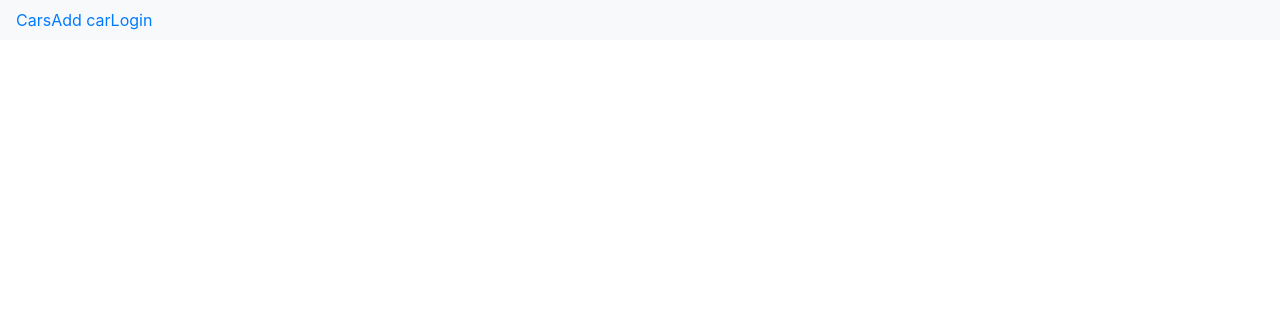
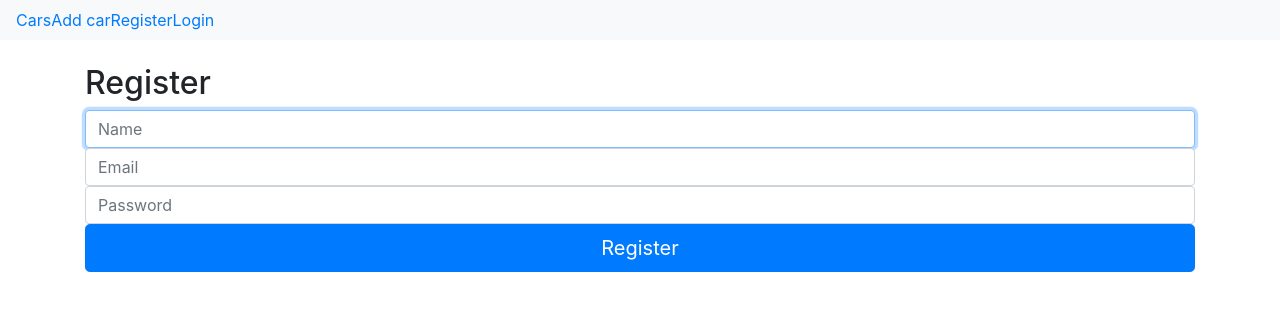
Before and after one commit to vukkapor/cars-app-vue, a Vue app: page /register in a window 1280 px wide. Shown: the top 310 px of the page. Built offline with nearby package versions, Linux system fonts and the light colour scheme.

Commit message:
svasta nesto

```diff
--- a/src/App.vue
+++ b/src/App.vue
@@ -7,6 +7,9 @@
         </li>
         <li class="nav-item">
           <router-link to="/add">Add car</router-link>
+        </li>
+        <li>
+          <router-link to="/register">Register</router-link>
         </li>
         <li v-if="!isAuthenticated">
           <router-link to="/login">Login</router-link>
@@ -27,14 +30,16 @@ export default {
   name: "app",
   data() {
     return {
-      isAuthenticated: authService.isAuthenticated()
+      isAuthenticated: false
     };
   },
-
+  created() {
+    this.isAuthenticated = authService.isAuthenticated();
+  },
   methods: {
     logout() {
       authService.logout();
-      this.isAuthenticated = false;
+      this.$router.push("/login");
     }
   }
 };
--- a/src/components/AppCars.vue
+++ b/src/components/AppCars.vue
@@ -23,6 +23,9 @@
       <td>
         <button type="button" @click="editCar(car.id)">Edit</button>
       </td>
+      <router-link :to="showCar(car.id)">
+        <button type="button">Show Car</button>
+      </router-link>
       <td>
         <button type="button" @click="deleteCar(car.id)">Delete</button>
       </td>
@@ -61,11 +64,15 @@ export default {
       carsService
         .delete(id)
         .then(() => {
-            this.$router.go();
+          this.$router.go();
         })
         .catch(e => {
           alert(e);
         });
+    },
+
+    showCar(id) {
+      return "/cars/" + id;
     }
   }
 };
--- /dev/null
+++ b/src/components/RegisterApp.vue
@@ -0,0 +1,55 @@
+<template>
+  <div class="container mt-4">
+    <form class="form-signin" @submit.prevent="register">
+      <h2 class="form-signin-heading">Register</h2>
+      <input
+        v-model="name"
+        type="text"
+        class="form-control"
+        name="name"
+        placeholder="Name"
+        required
+        autofocus
+      />
+      <input
+        v-model="email"
+        type="email"
+        class="form-control"
+        name="email"
+        placeholder="Email"
+        required
+      />
+      <input
+        v-model="password"
+        type="password"
+        class="form-control"
+        name="password"
+        placeholder="Password"
+        required
+      />
+      <button class="btn btn-lg btn-primary btn-block" type="submit">Register</button>
+    </form>
+  </div>
+</template>
+
+<script>
+import { authService } from "../services/Auth";
+
+export default {
+  data() {
+    return {
+      name: "",
+      email: "",
+      password: ""
+    };
+  },
+
+  methods: {
+    register() {
+      authService.register(this.name, this.email, this.password).then(() => {
+        this.$router.push({ name: "login" });
+      });
+    }
+  }
+};
+</script>
--- /dev/null
+++ b/src/components/SingleCar.vue
@@ -0,0 +1,42 @@
+<template>
+  <div>
+    Brand: {{car.brand}}
+    <br />
+    Model: {{car.model}}
+    <br />
+    Year: {{car.year}}
+    <br />
+    Max Speed: {{car.maxSpeed}}
+    <br />
+    Automatic: {{car.isAutomatic}}
+    <br />
+    Engine: {{car.engine}}
+    <br />
+    Number of doors: {{car.numberOfDoors}}
+    <br />
+  </div>
+</template>
+
+<script>
+import { carsService } from "@/services/cars";
+export default {
+  data() {
+    return {
+      car: []
+    };
+  },
+
+  beforeRouteEnter(to, from, next) {
+    next(vm => {
+      carsService
+        .get(vm.$route.params.id)
+        .then(response => {
+          vm.car = response.data;
+        })
+        .catch($e => {
+          alert($e);
+        });
+    });
+  }
+};
+</script>
--- a/src/router.js
+++ b/src/router.js
@@ -6,11 +6,20 @@ Vue.use(VueRouter)
 import AppCars from '@/components/AppCars'
 import AddCar from '@/components/AddCar'
 import Login from './components/Login'
+import RegisterApp from './components/RegisterApp'
+import SingleCar from './components/SingleCar'
+import {
+  authService
+} from './services/Auth'
 
 const routes = [{
     path: '/cars',
     component: AppCars,
     name: 'cars'
+  },
+  {
+    path: '/cars/:id',
+    component: SingleCar
   },
   {
     path: '/add',
@@ -24,6 +33,11 @@ const routes = [{
     path: '/login',
     component: Login,
     name: 'login'
+  },
+  {
+    path: '/register',
+    component: RegisterApp,
+    name: 'register'
   }
 ]
 
@@ -31,4 +45,30 @@ const routes = [{
 export const router = new VueRouter({
   routes: routes,
   mode: 'history'
-}, )
+})
+
+router.beforeEach((to, from, next) => {
+  console.log(to.name);
+
+  if (to.name !== 'login' && to.name !== 'register' && !authService.isAuthenticated()) {
+    return router.push({
+      name: 'login'
+    });
+  }
+
+  if (to.name === 'login' && authService.isAuthenticated()) {
+    console.log(from.name);
+    return router.push({
+      name: from.name
+    })
+  }
+
+  if (to.name === 'register' && authService.isAuthenticated()) {
+    return router.push({
+      name: from.name
+    })
+  }
+
+
+  next();
+})
--- a/src/services/Auth.js
+++ b/src/services/Auth.js
@@ -4,6 +4,7 @@ export default class AuthService {
 
   constructor() {
     this.setAxiosDefaultAuthorizationHeader();
+    this.user = {};
   }
 
   login(email, password) {
@@ -29,6 +30,17 @@ export default class AuthService {
   isAuthenticated() {
     return !!window.localStorage.getItem('loginToken')
   }
+
+  register(name, email, password) {
+    this.user = {};
+    this.user.name = name;
+    this.user.email = email;
+    this.user.password = password;
+    return axios.post('http://localhost:8000/api/register', this.user)
+      .catch($e => {
+        alert($e)
+      })
+  }
 }
 
 export const authService = new AuthService()
```
